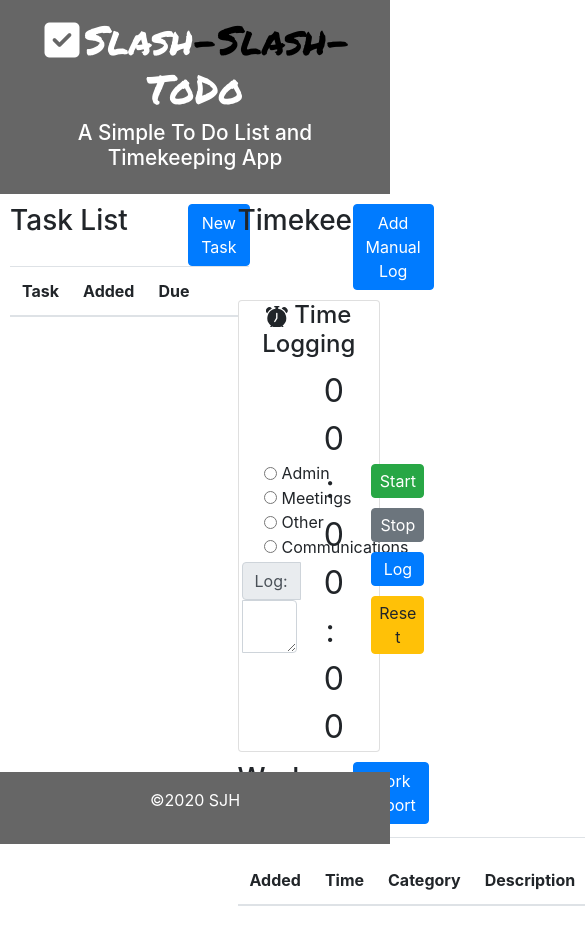
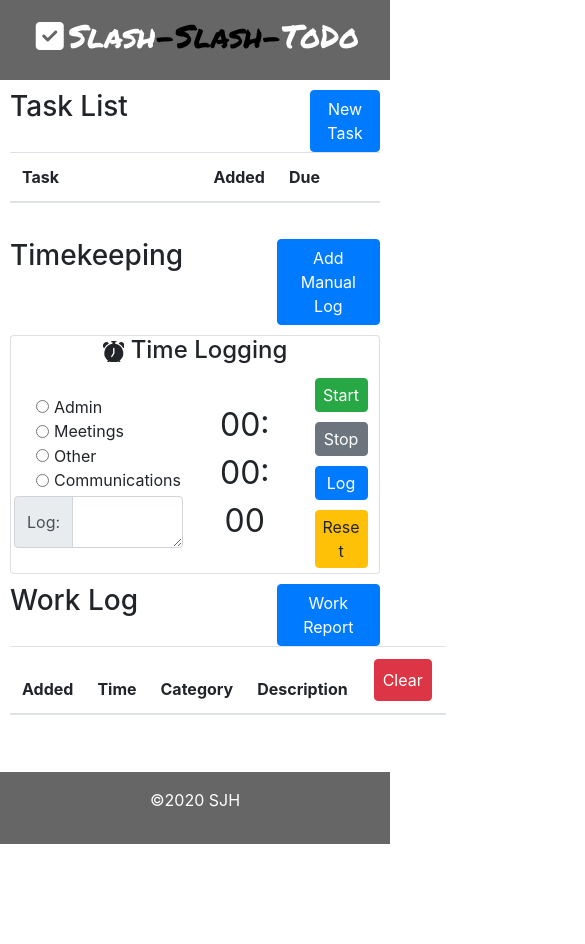
Before and after one commit to shaun-hoffman-dev/slashSlashToDo, a plain HTML site: page index.html in a window 390 px wide. Shown: the top 944 px of the page, 585 px wide, since content can reach past the window. After the commit the page ends 844 px from the top, so only its background shows below. Drawn offline with nearby package versions, Linux system fonts and the light colour scheme.

Commit message:
working on responsive layout in case others want to use app

```diff
--- a/css/header.css
+++ b/css/header.css
@@ -7,6 +7,7 @@ header {
     color: white;
     text-align: center;
     padding: 15px;
+    width: 100%;
 }
 
 h1{
@@ -17,6 +18,21 @@ header i{
     padding: 5px;
 }
 
+header h1{
+    font-size: 2em;
+}
+
 header h2{
-    font-size: 1.3em;
+    display: none;
 }
+
+@media (min-width: 1199.98px) {
+    header h2{
+        display: block;
+        font-size: 1.3em;
+    }
+
+    header h1{
+        font-size: 3em;
+    }
+}
--- a/index.html
+++ b/index.html
@@ -34,9 +34,9 @@
                 <h2>A Simple To Do List and Timekeeping App</h2>
             </div>
         </header>
-        <main class="container">
+        <main class="container-sm">
             <div class="row">
-                <div class="col-7" id="task-div">
+                <div class="col col-lg-7" id="task-div">
                     <div class="row">
                         <div class="col-9">
                             <h3>Task List</h3>
@@ -67,7 +67,7 @@
                         </thead>
                     </table>
                 </div>
-                <div class="col-5" id="timer-div">
+                <div class="col col-lg-5" id="timer-div">
                     <div class="row">
                         <div class="col-8">
                             <h3>Timekeeping</h3>
```
